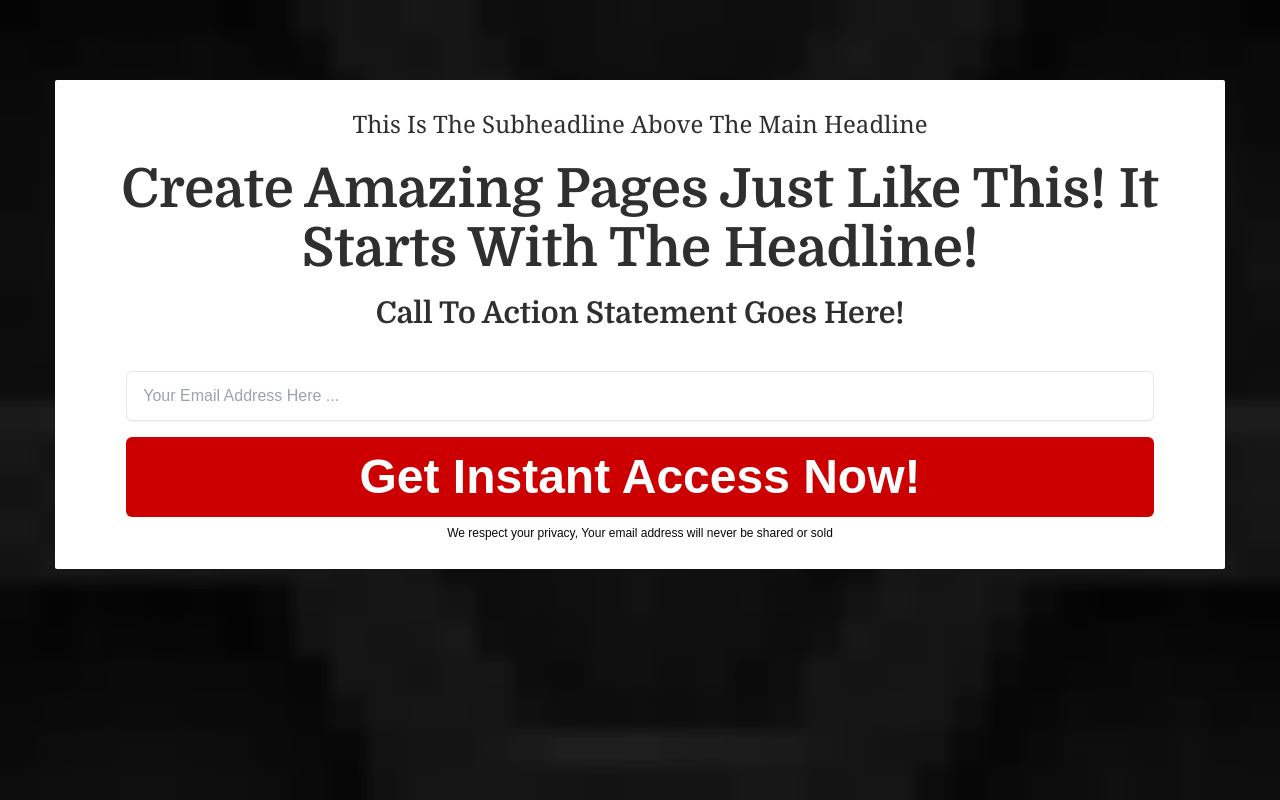
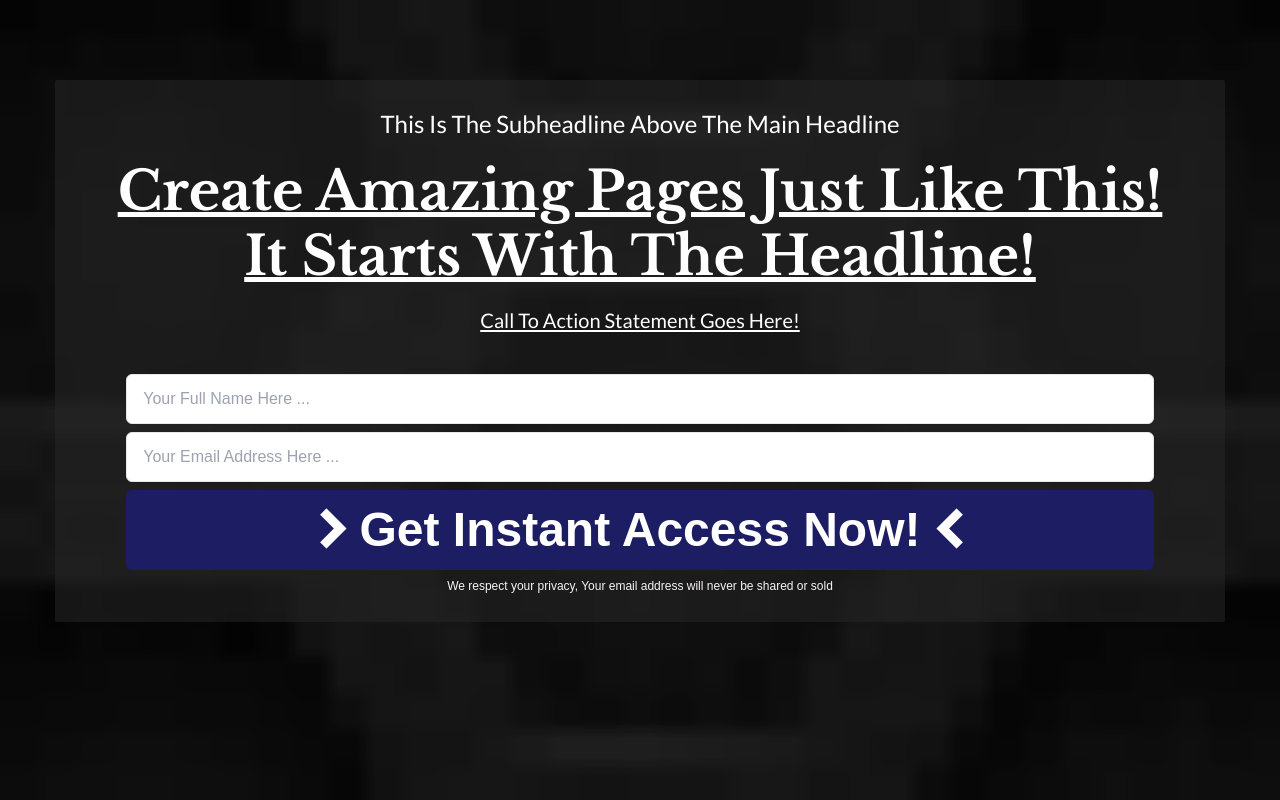
Before and after one commit to Waqas-Ahmed1998/webinar, a website: page index.html in a window 1280 px wide. Drawn offline with nearby package versions, Linux system fonts and the light colour scheme; a web font is replaced by a local one.

Commit message:
first commit

```diff
--- a/index.html
+++ b/index.html
@@ -22,41 +22,48 @@
 
 
     <div
-      class="mx-auto max-w-[1170px] py-7 mt-10 rounded-sm md:mt-14 bg-white relative z-10    items-center justify-center     ">
+      class="mx-auto max-w-[1170px] py-7 mt-10 rounded-sm md:mt-14 bg-[#292929]/50 relative [z-index:3]    items-center justify-center     ">
 
 
       <div
-        class=" md:p-0 lg:px-10 bg-transparent w-full px-1 flex flex-col items-center pt-5 md:py-0 relative [z-index:3] md:top-auto mx-auto  text-center  ">
+        class=" md:p-0 lg:px-10 bg-transparent w-full px-1 flex flex-col items-center pt-5 md:py-0 relative [z-index:8] md:top-auto mx-auto  text-center  ">
 
 
         <p
-          class="  text-center mb-5 px-1 font-normal text-base md:text-xl lg:text-2xl text-[#2f2f2f]  subheading w-fit  ">
+          class="  text-center mb-5 px-1 font-normal text-base md:text-xl lg:text-2xl text-[#ffffff]  subheading w-fit  ">
           This Is The Subheadline Above The Main Headline</p>
 
 
         <h2
-          class="text-2xl md:text-4xl lg:text-[54px] md:leading-[1.1]  text-[#2f2f2f]  mb-4 text-center  heading  font-bold ">
+          class="underline underline-offset-2 text-2xl md:text-4xl lg:text-[54px] md:leading-[1.2]  text-[#ffffff]  mb-4 text-center  heading  font-bold ">
 
           Create Amazing Pages Just Like This! It Starts With The Headline!
 
         </h2>
 
 
-        <p class=" text-sm md:text-2xl lg:text-3xl     call  text-[#2f2f2f] font-semibold ">
+        <p class=" underline underline-offset-2 text-sm md:text-xl lg:text-xl     call  text-[#ffffff]  ">
           Call To Action Statement Goes Here!</p>
-        <form action="" class="flex flex-col justify-center w-full px-1 md:w-[95%] space-y-4 mb-2 mt-10  items-center">
+        <form action=""
+          class="flex flex-col justify-center w-full px-1 md:w-[95%] space-y-4 md:space-y-2 mb-2 mt-10  items-center">
 
+          <input type="text" placeholder="Your Full Name Here ..."
+            class="outline-none border focus:border-[#CC0000] rounded-md w-full shadow-sm text-black   px-4 py-3 ">
           <input type="email" placeholder="Your Email Address Here ..."
             class="outline-none border focus:border-[#CC0000] rounded-md w-full shadow-sm text-black   px-4 py-3 ">
           <button
-            class="cursor-pointer bg-[#CC0000] hover:bg-[#b54141]  text-white border-8 border-transparent  font-bold  text-center rounded-md py-2 md:py-2 md:text-5xl w-full flex btn space-x-2 md:space-x-4  justify-center items-center transition-all  ease-in-out text-2xl ">
-            <!-- <i class="md:scale-[2.5] flex items-center "><span class="material-icons  font-extrabold  ">
-                arrow_forward
-              </span></i> -->
+            class="cursor-pointer bg-[#1D1D63] hover:bg-[#303083]  text-white border-8 border-transparent  font-bold  text-center rounded-md py-2 md:py-2 md:text-5xl w-full flex btn space-x-2 md:space-x-4  justify-center items-center transition-all  ease-in-out text-2xl ">
+            <i class="md:scale-[3] flex items-center justify-center  "><span class="material-icons  font-extrabold  ">
+                chevron_right
+              </span></i>
             <p class="">Get Instant Access Now!</p>
+            <i class="md:scale-[3] flex justify-center items-center "><span class="material-icons font-extrabold  ">
+                chevron_left
+              </span></i>
+
           </button>
         </form>
-        <p class=" align-baseline text-xs text-center font-medium disclaimer text-[#070707] ">We respect
+        <p class=" align-baseline text-xs text-center font-medium disclaimer text-[#f7f4f4] ">We respect
           your
           privacy,
           Your
--- a/public/tailwind.css
+++ b/public/tailwind.css
@@ -14,8 +14,10 @@ body {
 }
 
 .subheading {
+  font-family: 'Lato', sans-serif;
 
-  font-family: 'Source Sans Pro', sans-serif;
+
+
 
 
 
@@ -25,9 +27,9 @@ input {
   font-family: sans-serif;
 }
 .heading {
-  font-family: 'Lato', sans-serif;
 
 
+  font-family: 'Libre Baskerville', serif;
 
 
 
@@ -36,6 +38,7 @@ input {
 .call{
 
 
+  font-family: 'Lato', sans-serif;
 
 
 
```
Also changed, not shown: dist/styles.css.
